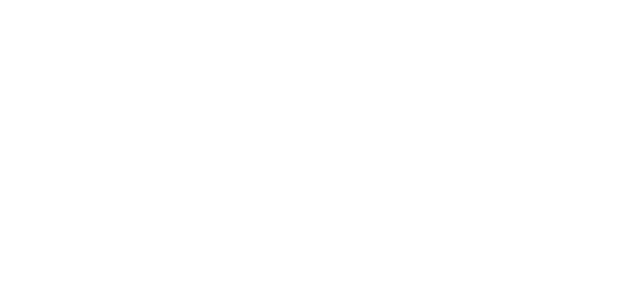
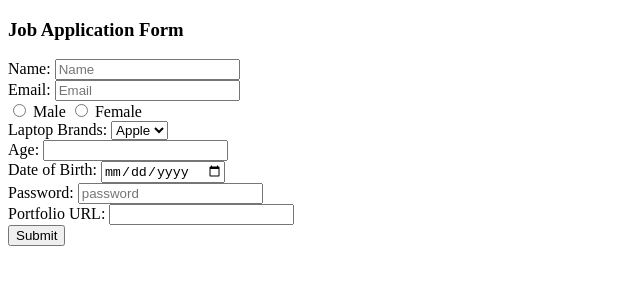
Before and after one commit to acciojob/job-app-form-Sparshtub, a website: page main.html in a window 1280 px wide. Shown: the whole page, without its empty margins (0-640 px from the left). Drawn offline with Linux system fonts and the light colour scheme.

Commit message:
created a submission

```diff
--- a/main.html
+++ b/main.html
@@ -10,7 +10,41 @@
 	<!-- the entire body must be written by student -->
     <script type="text/javascript" src="./script.js">
 </script>
+ <h3>Job Application Form</h3>
+    <form>
+        <label for="name">Name:</label>
+        <input type="text" id="name" placeholder="Name" required>
+        <br>
+        <label for="email">Email:</label>
+        <input type="email" id="email" placeholder="Email" required>
+        <br>
+        <input type="radio" id="gender-m" name="gender" value="male" required>
+        <label for="gender-m">Male</label>
+        <input type="radio" id="gender-f" name="gender" value="female" required>
+        <label for="gender-f">Female</label>
+        <br>
+        <label for="laptop">Laptop Brands:</label>
+        <select id="laptop">
+            <option id="apple">Apple</option>
+            <option id="asus">Asus</option>
+            <option id="HP">HP</option>
 
+        </select>
+        <br>
+        <label for="age">Age:</label>
+        <input type="number" id="age" required">
+        <br>
+        <label for="dob">Date of Birth:</label>
+        <input type="date" id="dob" required>
+        <br>
+        <label for="password">Password:</label>
+        <input type="password" id="password" placeholder="password" required>
+        <br>
+        <label for="portfolio">Portfolio URL:</label>
+        <input type="url" id="portfolio" required>
+        <br>
+        <input type="submit" value="Submit">
+    </form>
 </body>
 
 </html>
```
